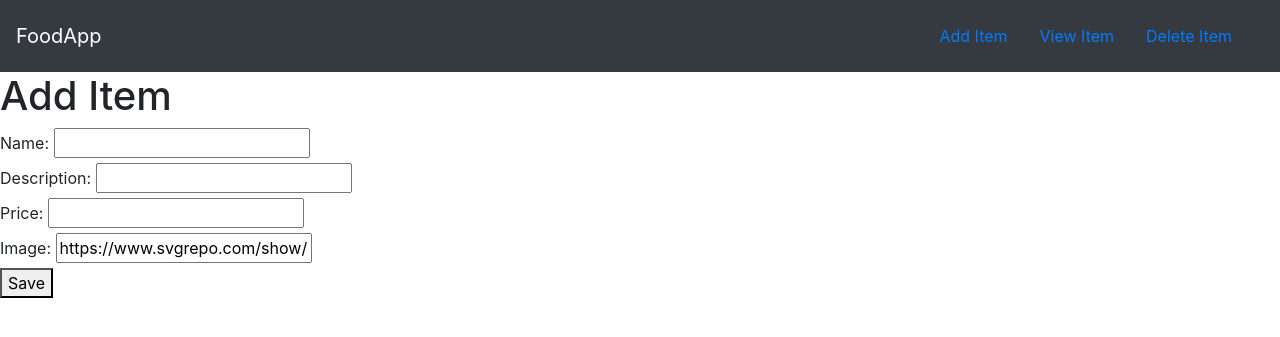
After one commit to todor1/django-udemy, a Django app: page /food/add/ in a window 1280 px wide. The commit adds this page. Shown: the top 337 px of the page. Run offline with Django 5.2, Linux system fonts and the light colour scheme.

Commit message:
mc ch8 forms crud

```diff
--- /dev/null
+++ b/masterclass/mysite/food/forms.py
@@ -0,0 +1,8 @@
+from django import forms
+from .models import Item
+
+
+class ItemForm(forms.ModelForm):
+    class Meta:
+        model = Item
+        fields = ["name", "description", "price", "image"]
--- a/masterclass/mysite/food/templates/food/base.html
+++ b/masterclass/mysite/food/templates/food/base.html
@@ -17,7 +17,7 @@
             {% comment %} <a href="{% url 'index' %}" class="navbar-brand">FoodApp</a> NOT FOUND neither in mysite/urls nor in app/urls {% endcomment %}
             <a href="#" class="navbar-brand">FoodApp</a>
             <div class="navbar">
-                <a href="#" class="nav-item nav-link">Add Item</a>
+                <a href="{% url 'food:create_item' %}" class="nav-item nav-link">Add Item</a>
                 <a href="#" class="nav-item nav-link">View Item</a>
                 <a href="#" class="nav-item nav-link">Delete Item</a>
             </div>
--- a/masterclass/mysite/food/templates/food/detail.html
+++ b/masterclass/mysite/food/templates/food/detail.html
@@ -13,6 +13,7 @@
                 <h1>{{ item.name }}</h1>
                 <h2>{{ item.description }}</h2>
                 <h3>{{ item.price }}</h3>
+                <a href="{% url 'food:delete_item' item.id %}">Delete</a>
             </div>
         </div>
     </div>
--- /dev/null
+++ b/masterclass/mysite/food/templates/food/item-form.html
@@ -0,0 +1,9 @@
+{% extends "food/base.html" %}
+{% block content %}
+    <h1>Add Item</h1>
+    <form action="" method="post">
+        {% csrf_token %}
+        {{ form }}
+        <button type="submit">Save</button>
+    </form>
+{% endblock content %}
--- a/masterclass/mysite/food/urls.py
+++ b/masterclass/mysite/food/urls.py
@@ -10,4 +10,10 @@ urlpatterns = [
     # /food/1
     path("<int:item_id>/", views.detail, name="detail"),
     path("item/", views.item, name="item"),
+    # add items
+    path("add/", views.create_item, name="create_item"),
+    # update items
+    path("update/<int:id>/", views.update_item, name="update_item"),
+    # delete items
+    path("delete/<int:id>/", views.delete_item, name="delete_item"),
 ]
--- a/masterclass/mysite/food/views.py
+++ b/masterclass/mysite/food/views.py
@@ -1,7 +1,8 @@
 from django.http import HttpResponse
-from django.shortcuts import render
+from django.shortcuts import redirect, render
 from .models import Item
 from django.template import loader
+from .forms import ItemForm
 
 
 def index(request):
@@ -21,3 +22,29 @@ def detail(request, item_id):
     item = Item.objects.get(pk=item_id)
     context = {"item": item}
     return render(request, "food/detail.html", context)
+
+
+def create_item(request):
+    form = ItemForm(request.POST or None)
+    if form.is_valid():
+        form.save()
+        return redirect("food:index")
+    return render(request, "food/item-form.html", context={"form": form})
+
+
+def update_item(request, id):
+    item = Item.objects.get(id=id)
+    form = ItemForm(request.POST or None, instance=item)
+    if form.is_valid():
+        form.save()
+        return redirect("food:index")
+    # pass also the item to the form context, this data is displayed in the form and will be updated/edited
+    return render(request, "food/item-form.html", context={"form": form, "item": item})
+
+
+def delete_item(request, id):
+    item = Item.objects.get(id=id)
+    if request.method == "POST":
+        item.delete()
+        return redirect("food:index")
+    return render(request, "food/item-delete.html", context={"item": item})
```
Also changed, not shown: masterclass/helpers/instructions_mc.txt (+8 -0 lines), masterclass/mysite/food/templates/food/item-delete.html (added, +8 -0 lines).
